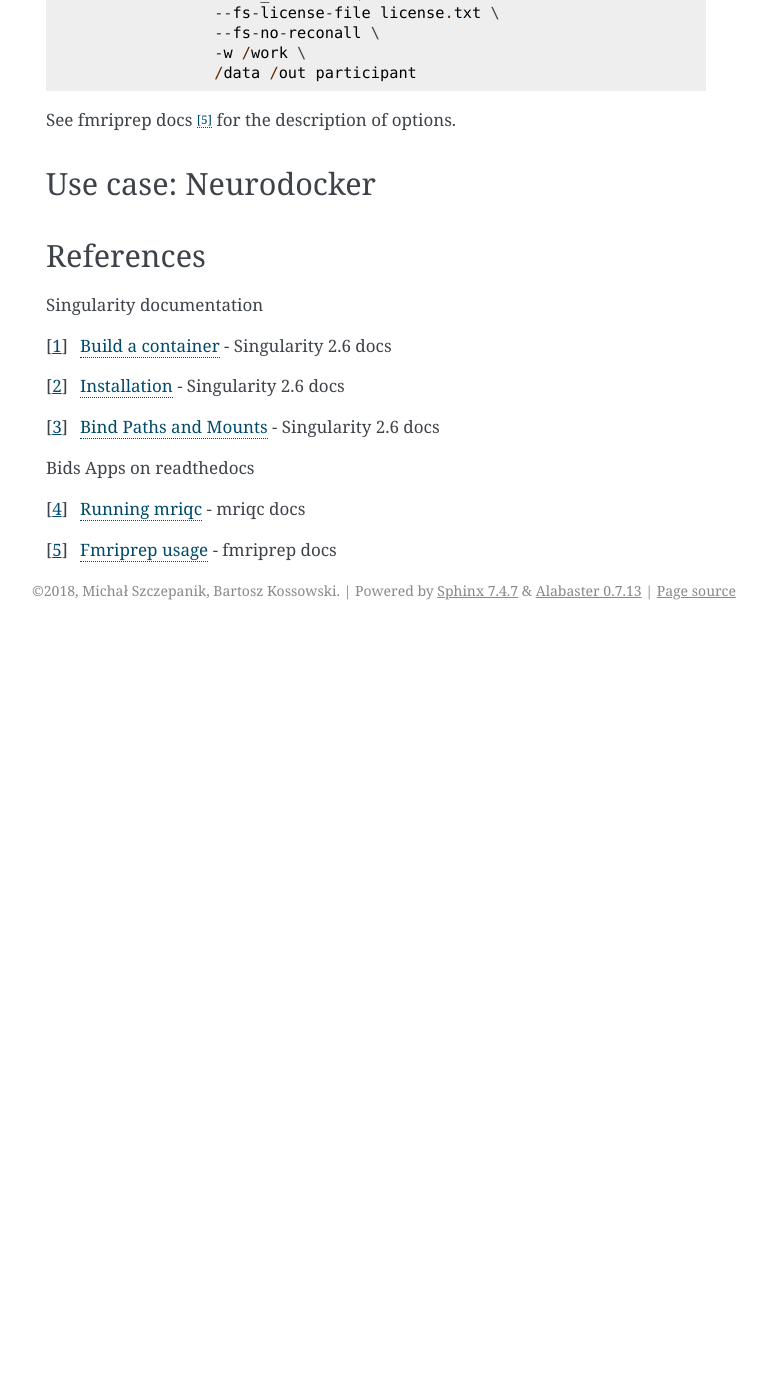
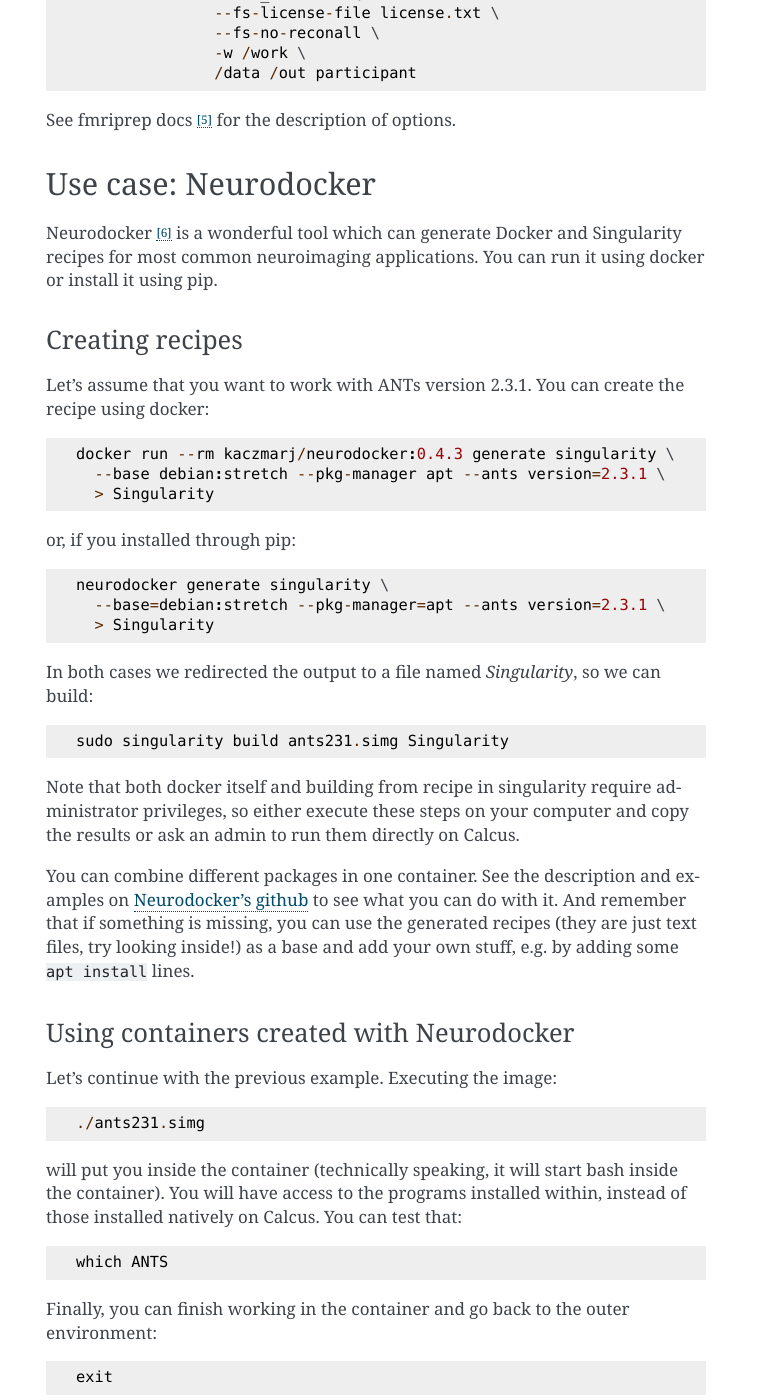
Before and after one commit to nencki-lobi/lobi-inhouse, a Sphinx documentation site: the page built from docs/singularity.rst, in a window 1280 px wide and 1400 px high, scrolled down 3186 px. Shown: the whole window, without its empty margins (374-1141 px from the left). Built offline with Sphinx 7.4.7, drawn with Linux system fonts in a browser that asks for light colours; before the commit the page ends 3816 px from its top, so only the background shows below that; some of the changed text lies outside the part shown.

Commit message:
Write about Neurodocker in Singularity
This ends the rewrite of Singularity page, although I may have
lied about Overlay not being enabled...

```diff
--- a/docs/singularity.rst
+++ b/docs/singularity.rst
@@ -120,6 +120,82 @@
 Use case: Neurodocker
 ---------------------
 
+Neurodocker [6]_ is a wonderful tool which can generate Docker and Singularity recipes for most common neuroimaging applications. You can run it using docker or install it using pip.
+
+Creating recipes
+^^^^^^^^^^^^^^^^
+
+Let's assume that you want to work with ANTs version 2.3.1. You can create the recipe using docker::
+
+  docker run --rm kaczmarj/neurodocker:0.4.3 generate singularity \
+    --base debian:stretch --pkg-manager apt --ants version=2.3.1 \
+    > Singularity
+
+or, if you installed through pip::
+
+  neurodocker generate singularity \
+    --base=debian:stretch --pkg-manager=apt --ants version=2.3.1 \
+    > Singularity
+
+In both cases we redirected the output to a file named `Singularity`, so we can build::
+
+  sudo singularity build ants231.simg Singularity
+
+Note that both docker itself and building from recipe in singularity require administrator privileges, so either execute these steps on your computer and copy the results or ask an admin to run them directly on Calcus.
+
+You can combine different packages in one container. See the description and examples on `Neurodocker's github <https://github.com/kaczmarj/neurodocker>`_ to see what you can do with it. And remember that if something is missing, you can use the generated recipes (they are just text files, try looking inside!) as a base and add your own stuff, e.g. by adding some ``apt install`` lines.
+
+Using containers created with Neurodocker
+^^^^^^^^^^^^^^^^^^^^^^^^^^^^^^^^^^^^^^^^^
+
+Let's continue with the previous example. Executing the image::
+
+  ./ants231.simg
+
+will put you inside the container (technically speaking, it will start bash inside the container). You will have access to the programs installed within, instead of those installed natively on Calcus. You can test that::
+
+  which ANTS
+
+Finally, you can finish working in the container and go back to the outer environment::
+
+  exit
+
+When inside the container, you will not be able to access your files unless mounted (explicitly or by default, see above for details). Since Overlay is not currently enabled, you will have to mount to an existing location; ``/mnt`` seems like a sound choice. Assuming you want to work with data kept in ``/opt/ssd/myfolder``, you can do::
+
+  export SINGULARITY_BINDPATH=/opt/ssd/myfolder:/mnt
+  ./ants231.simg
+
+Getting a hang of inside vs outside
+^^^^^^^^^^^^^^^^^^^^^^^^^^^^^^^^^^^
+
+Once again, let's continue with the previous example. Assuming you are `outside` the container you can try the following::
+
+  # see where system installed programs are
+  which ANTS
+  which tmux
+
+  # make sure you are not binding anything beyond default
+  unset SINGULARITY_BINDPATH
+
+  # enter the container
+  ./ants231.simg
+
+  # you have different ANTS at your disposal
+  which ANTS
+
+  # container has just the basics, no tmux inside
+  which tmux
+
+  # home folder is mounted by default
+  ls ~/
+
+  # but not e.g. /opt/ssd
+  ls /opt
+
+  # go back outside
+  exit
+
+
 References
 ----------
 
@@ -133,3 +209,7 @@
 
 .. [4] `Running mriqc <https://mriqc.readthedocs.io/en/stable/running.html>`_ - mriqc docs
 .. [5] `Fmriprep usage <https://fmriprep.readthedocs.io/en/stable/usage.html>`_ - fmriprep docs
+
+Neurodocker
+
+.. [6] https://github.com/kaczmarj/neurodocker
```
